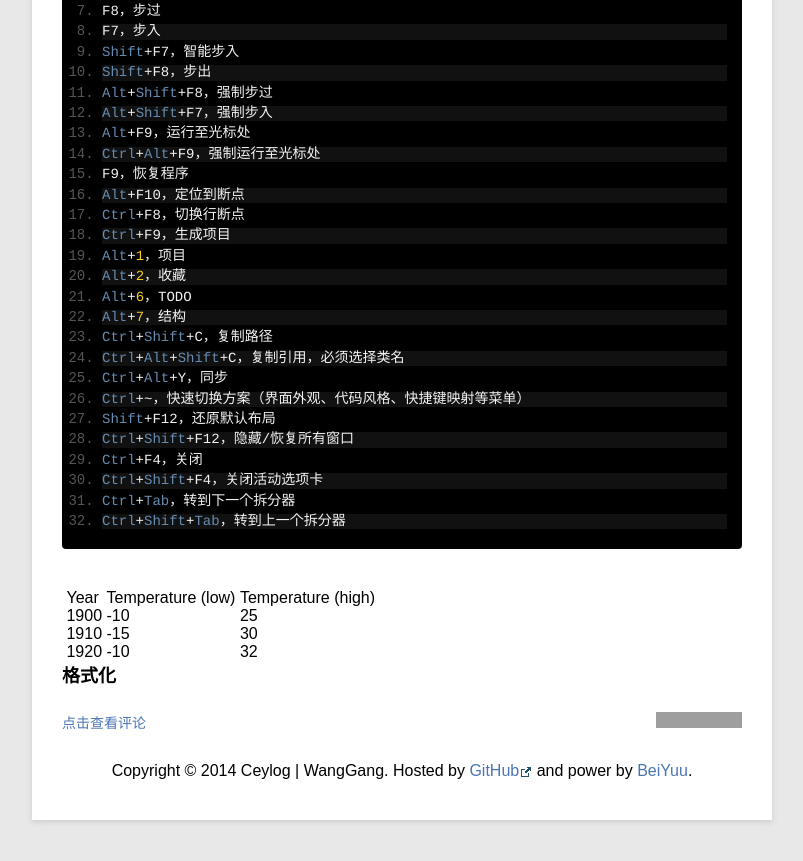
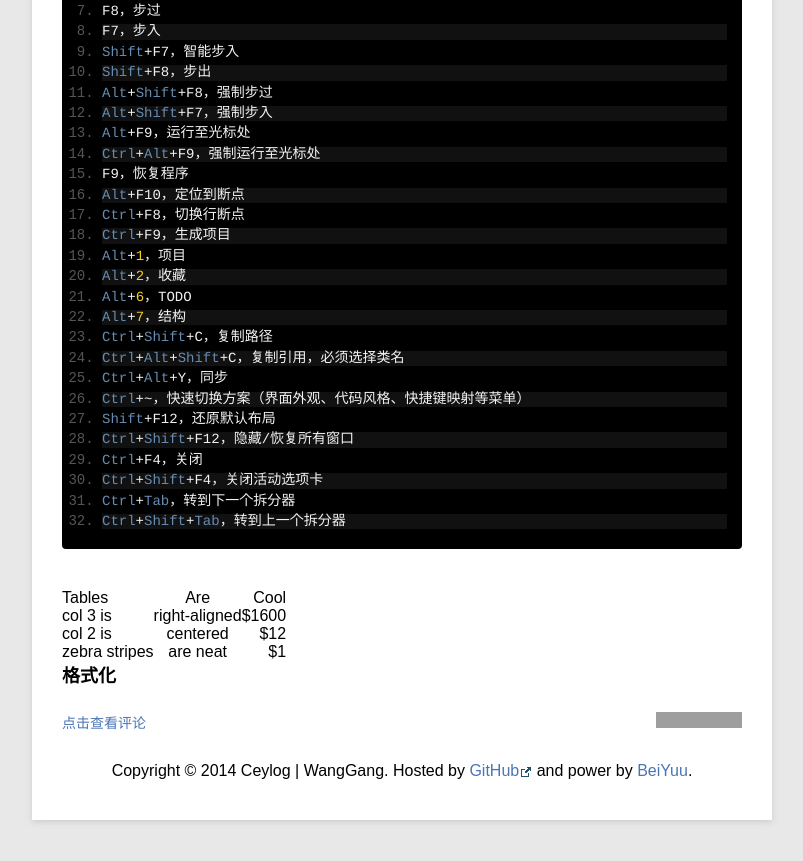
Before and after one commit to ceylog/ceylog.github.io, a Jekyll site: the page built from _posts/blog/2014-04-10-Intellij-IDEA-key-map.md, in a window 1280 px wide and 900 px high, scrolled down 1539 px. Shown: the top 861 px of the window, without its empty margins (78-881 px from the left). Built offline with Jekyll 4.4.1, drawn with Linux system fonts in a browser that asks for light colours; Markdown is read by kramdown in place of the engine named in the settings; grey boxes are pictures that could not be loaded.

Commit message:
test table

```diff
--- a/_posts/blog/2014-04-10-Intellij-IDEA-key-map.md
+++ b/_posts/blog/2014-04-10-Intellij-IDEA-key-map.md
@@ -89,10 +89,11 @@
     Ctrl+Tab，转到下一个拆分器
     Ctrl+Shift+Tab，转到上一个拆分器
 
-|| *Year* || *Temperature (low)* || *Temperature (high)* ||
-|| 1900 || -10 || 25 ||
-|| 1910 || -15 || 30 ||
-|| 1920 || -10 || 32 ||
+| Tables        | Are           | Cool  |
+| ------------- |:-------------:| -----:|
+| col 3 is      | right-aligned | $1600 |
+| col 2 is      | centered      |   $12 |
+| zebra stripes | are neat      |    $1 |
 
 
 ###格式化
```
